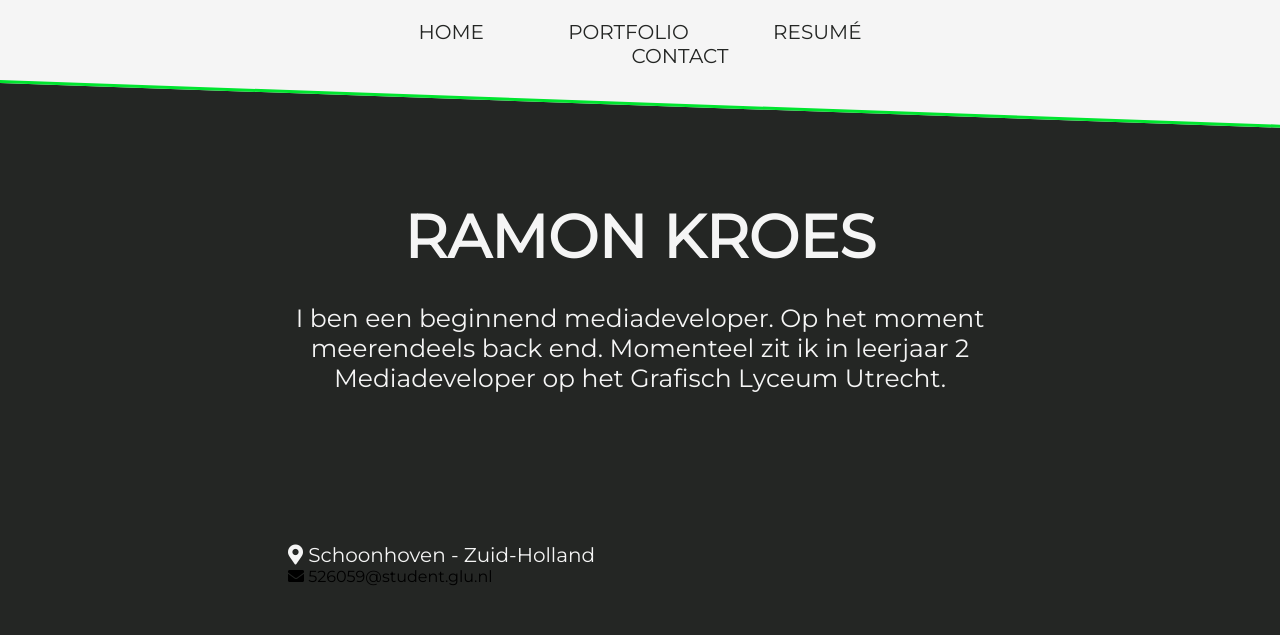
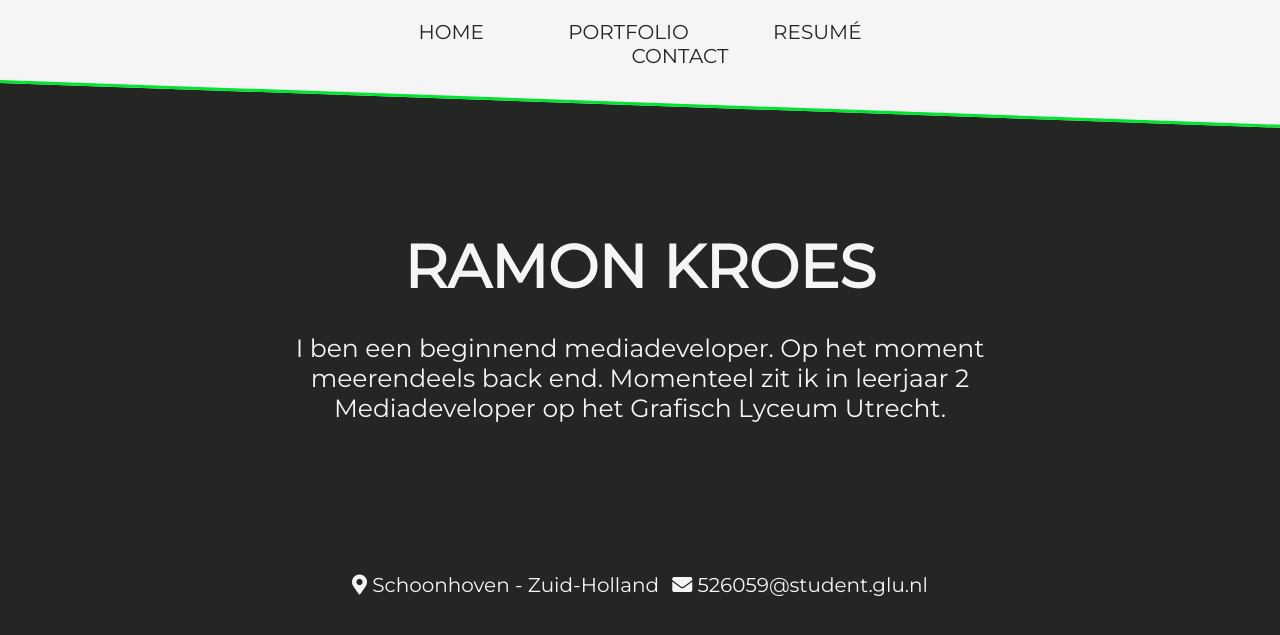
Before and after one commit to RamonKroes/portfolio2, a PHP site: page / in a window 1280 px wide. Shown: the top 635 px of the page. Run offline with PHP 8.4, Linux system fonts and the light colour scheme; some libraries are stand-ins or nearby versions.

Commit message:
Email ge float

```diff
--- a/css/style.css
+++ b/css/style.css
@@ -64,7 +64,7 @@ nav li:nth-last-child(4){
 main{
 	width:100%;
 	text-align:center;
-	padding-top:120px;
+	padding-top:150px;
 }
 
 main h1{
@@ -91,16 +91,23 @@ section{
 
 #text-container{
 	padding-top:150px;
-	width:55%;
+	width:45%;
 	margin:0 auto;
 }
 
-#locatie{
+.text-styling{
 	color:#F5F5F5;
 	font-size:20px;
-	font-family: 'Montserrat', sans-serif;
 }
 
+#locatie{
+	display:inline-block;
+}
+
+#e-mail{
+	float:right;
+	display:inline-block;
+}
 footer{
 	width:100%;
 }
--- a/index.php
+++ b/index.php
@@ -45,7 +45,7 @@
 						Schoonhoven - Zuid-Holland
 					</div>
 
-					<div id="E-mail" class="text-styling">
+					<div id="e-mail" class="text-styling">
 						<i class="fas fa-envelope"></i>
 						526059@student.glu.nl
 					</div>
```
